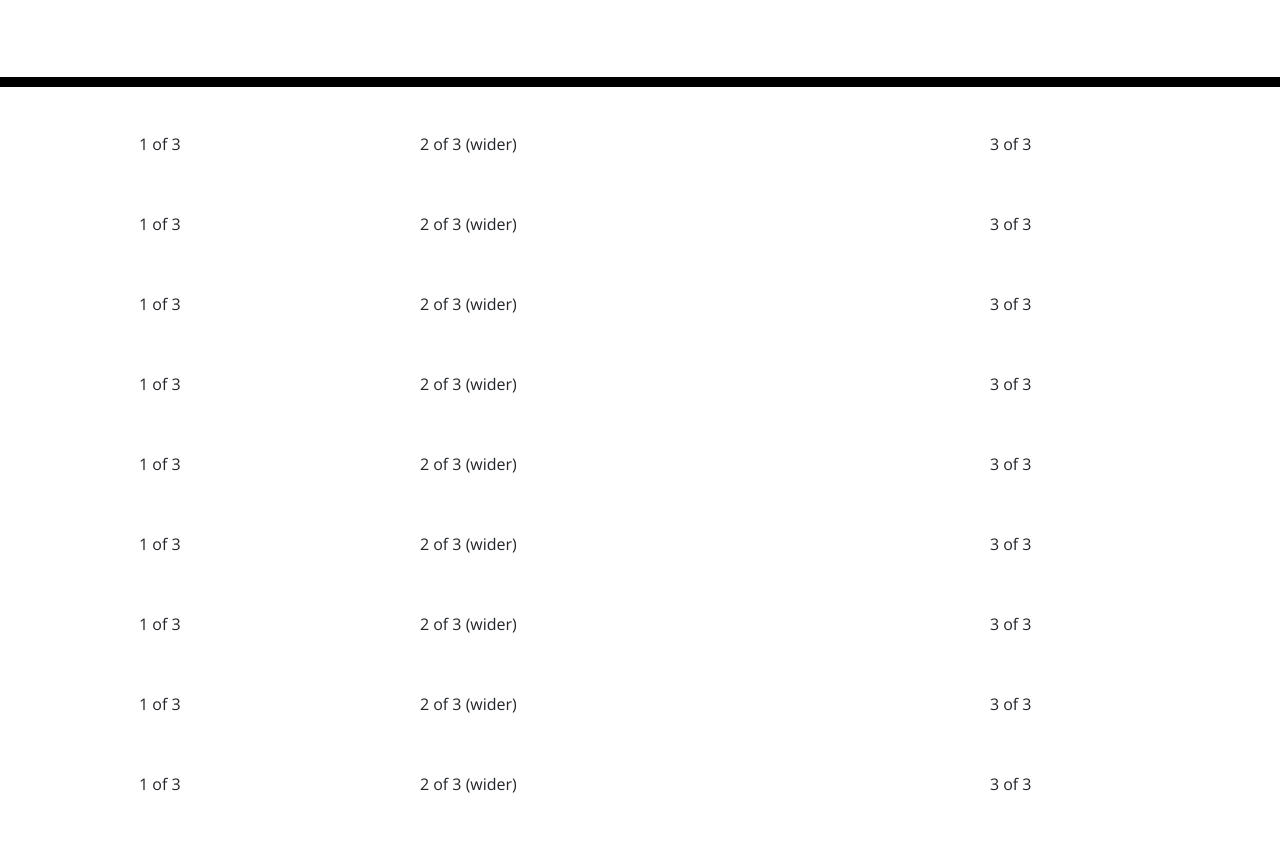
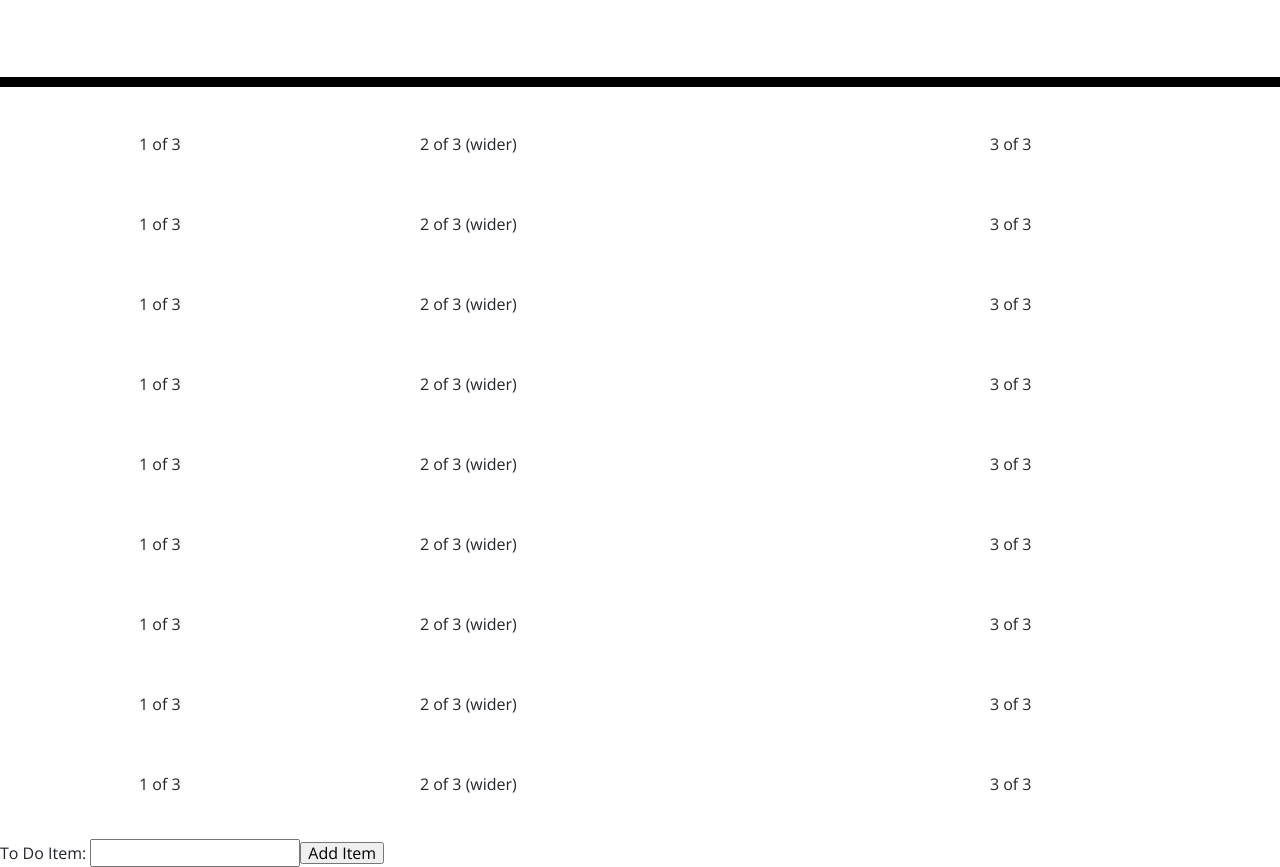
Before and after one commit to leuge/scheduler-challenge, a plain HTML site: page develop/index.html in a window 1280 px wide. Shown: the part 181-1048 px from the top of the page. Before the commit the page ends 1020 px from the top, so only its background shows below. Drawn offline with nearby package versions, Linux system fonts and the light colour scheme; files that its build step writes are made by us from their sources.

Commit message:
input form

```diff
--- a/develop/index.html
+++ b/develop/index.html
@@ -131,6 +131,17 @@
         </div>
     </div>
 
+  <!--Input Form-->
+  <form>
+    <span id="todo-item"
+    >To Do Item: <input id="to-do" type="text"/><input
+    id="add-to-do"
+    value="Add Item"
+    type="submit"
+    /></span>
+  </form>
+
+
     <script src="https://code.jquery.com/jquery-3.4.1.min.js"></script>
     <script src="https://cdnjs.cloudflare.com/ajax/libs/moment.js/2.24.0/moment.min.js"></script>
   </body>
```
